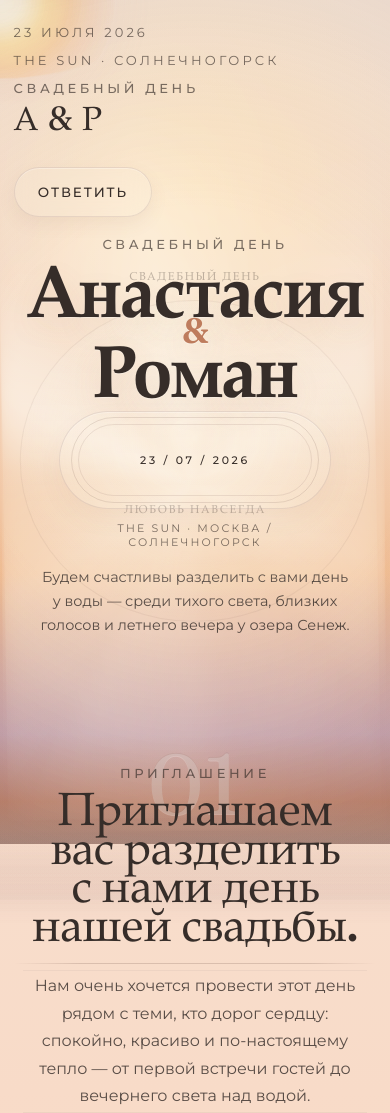
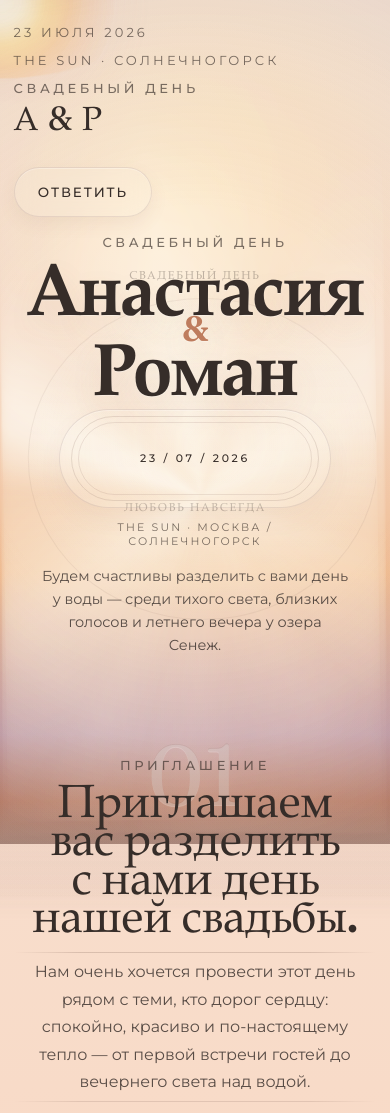
Before and after one commit to reqiii/SimpleLanding, a website built with Vite: page index.html in a window 390 px wide. Shown: the top 1113 px of the page. Built offline with nearby package versions, Linux system fonts and the light colour scheme.

Commit message:
Tighten mobile spatial centering and atmospheric continuity

```diff
--- a/src/styles/layout.css
+++ b/src/styles/layout.css
@@ -48,6 +48,10 @@
   padding-block: var(--space-section-tight);
 }
 
+.section--intro {
+  padding-block: clamp(2.2rem, 5.8vw, 3.4rem);
+}
+
 .section--hero,
 .section--date {
   padding-block: var(--space-section-medium);
@@ -65,7 +69,7 @@
 }
 
 .section--hero + .section--intro {
-  margin-top: clamp(-2rem, -2.5vw, -1rem);
+  margin-top: clamp(-2.6rem, -3.5vw, -1.4rem);
 }
 
 .section--timeline + .section--details {
@@ -94,7 +98,7 @@
 
 .background-system__horizon {
   background: var(--gradient-background-horizon);
-  mix-blend-mode: multiply;
+  mix-blend-mode: soft-light;
   opacity: var(--atmo-horizon-opacity);
   transform: translateY(var(--horizon-shift));
 }
@@ -159,6 +163,7 @@
 }
 
 .background-system__light--rays-soft,
+.background-system__light--rays-focus,
 .background-system__light--rays-structure {
   inset: 0;
   mix-blend-mode: screen;
@@ -170,14 +175,21 @@
 
 .background-system__light--rays-soft {
   background-image: var(--gradient-sun-rays-soft);
-  filter: blur(10px);
+  filter: blur(8px);
   opacity: var(--atmo-ray-soft-opacity);
   animation: sunriseRaySoftDrift 38s cubic-bezier(0.3, 0.05, 0.25, 1) infinite alternate;
 }
 
+.background-system__light--rays-focus {
+  background-image: var(--gradient-sun-rays-focus);
+  filter: blur(3px);
+  opacity: var(--atmo-ray-focus-opacity);
+  animation: sunriseRayFocusDrift 28s cubic-bezier(0.32, 0.08, 0.3, 1) infinite alternate;
+}
+
 .background-system__light--rays-structure {
   background-image: var(--gradient-sun-rays-structure);
-  filter: blur(4px);
+  filter: blur(3px);
   opacity: var(--atmo-ray-structure-opacity);
   animation:
     sunriseRayStructureDrift 31s cubic-bezier(0.35, 0.08, 0.28, 1) infinite alternate,
@@ -202,6 +214,7 @@
   background: var(--gradient-background-haze);
   mix-blend-mode: screen;
   opacity: var(--atmo-haze-opacity);
+  transform: translateY(calc(var(--horizon-shift) * 0.2));
 }
 
 .background-system__vignette {
@@ -247,21 +260,26 @@
   }
 
   .background-system__light--reflection {
-    top: calc(84.5% + var(--horizon-shift));
+    top: calc(83.3% + var(--horizon-shift));
     width: 112vw;
     height: clamp(7.8rem, 30vw, 10.2rem);
     filter: blur(8px);
-    opacity: calc(var(--atmo-reflection-opacity) * 0.86);
+    opacity: calc(var(--atmo-reflection-opacity) * 0.82);
   }
 
   .background-system__light--rays-soft {
-    filter: blur(8px);
-    opacity: calc(var(--atmo-ray-soft-opacity) * 1.16);
+    filter: blur(6px);
+    opacity: calc(var(--atmo-ray-soft-opacity) * 1.12);
+  }
+
+  .background-system__light--rays-focus {
+    filter: blur(2.2px);
+    opacity: calc(var(--atmo-ray-focus-opacity) * 1.05);
   }
 
   .background-system__light--rays-structure {
-    filter: blur(3px);
-    opacity: calc(var(--atmo-ray-structure-opacity) * 1.12);
+    filter: blur(2.2px);
+    opacity: calc(var(--atmo-ray-structure-opacity) * 1.08);
     -webkit-mask-image: radial-gradient(105% 66% at var(--sun-center-x) var(--sun-center-y), rgba(0, 0, 0, 0.95) 0%, rgba(0, 0, 0, 0.7) 52%, rgba(0, 0, 0, 0.2) 71%, rgba(0, 0, 0, 0) 88%);
     mask-image: radial-gradient(105% 66% at var(--sun-center-x) var(--sun-center-y), rgba(0, 0, 0, 0.95) 0%, rgba(0, 0, 0, 0.7) 52%, rgba(0, 0, 0, 0.2) 71%, rgba(0, 0, 0, 0) 88%);
   }
@@ -283,15 +301,21 @@
   }
 
   .background-system__light--rays-soft {
-    opacity: calc(var(--atmo-ray-soft-opacity) * 1.12);
-    filter: blur(9px);
-    animation-duration: 32s;
+    opacity: calc(var(--atmo-ray-soft-opacity) * 1.06);
+    filter: blur(5.6px);
+    animation-duration: 30s;
+  }
+
+  .background-system__light--rays-focus {
+    opacity: calc(var(--atmo-ray-focus-opacity) * 1.14);
+    filter: blur(1.7px);
+    animation-duration: 22s;
   }
 
   .background-system__light--rays-structure {
-    opacity: calc(var(--atmo-ray-structure-opacity) * 1.2);
-    filter: blur(2.8px);
-    animation-duration: 24s, 13s;
+    opacity: calc(var(--atmo-ray-structure-opacity) * 1.12);
+    filter: blur(1.9px);
+    animation-duration: 22s, 12s;
   }
 
   .background-system__haze {
@@ -312,7 +336,7 @@
   }
 
   .background-system__light--reflection {
-    top: calc(84% + var(--horizon-shift));
-    opacity: calc(var(--atmo-reflection-opacity) * 0.96);
+    top: calc(83% + var(--horizon-shift));
+    opacity: calc(var(--atmo-reflection-opacity) * 0.86);
   }
 }
--- a/src/styles/motion.css
+++ b/src/styles/motion.css
@@ -51,6 +51,11 @@
   to { transform: translate3d(1.9%, 1.8%, 0) scale(1.06) rotate(1deg); opacity: 0.78; }
 }
 
+@keyframes sunriseRayFocusDrift {
+  from { transform: translate3d(-1.2%, -1%, 0) scale(0.97) rotate(-0.7deg); opacity: 0.48; }
+  to { transform: translate3d(1.2%, 1%, 0) scale(1.03) rotate(0.6deg); opacity: 0.72; }
+}
+
 @keyframes sunriseRayStructureDrift {
   from { transform: translate3d(-0.9%, -1.3%, 0) scale(0.97) rotate(-0.6deg); opacity: 0.34; }
   to { transform: translate3d(1.1%, 1.1%, 0) scale(1.03) rotate(0.6deg); opacity: 0.56; }
--- a/src/styles/sections.css
+++ b/src/styles/sections.css
@@ -29,7 +29,7 @@
   border-radius: 50%;
   border: 1px solid rgba(128, 100, 92, 0.09);
   background:
-    radial-gradient(circle at 50% 43%, rgba(255, 248, 236, 0.31), rgba(255, 246, 232, 0.08) 48%, rgba(255, 246, 232, 0) 73%),
+    radial-gradient(circle at var(--sun-center-x) 46%, rgba(255, 248, 236, 0.29), rgba(255, 246, 232, 0.07) 48%, rgba(255, 246, 232, 0) 73%),
     linear-gradient(180deg, rgba(255, 251, 244, 0.08), rgba(255, 246, 232, 0));
   z-index: 0;
   pointer-events: none;
@@ -190,7 +190,7 @@
   max-width: 30rem;
   color: var(--color-text-muted);
   font-size: clamp(0.96rem, 1.25vw, 1.1rem);
-  line-height: 1.82;
+  line-height: 1.72;
   text-align: center;
 }
 
@@ -301,36 +301,12 @@
 }
 
 .intro-ornament__frame::after {
-  inset: clamp(0.45rem, 1vw, 0.7rem) clamp(0.8rem, 2.1vw, 1.3rem);
-  border-top: 1px solid color-mix(in srgb, var(--glass-border-soft) 82%, rgba(255, 255, 255, 0.1));
-  border-bottom: 1px solid color-mix(in srgb, var(--glass-border-soft) 78%, rgba(255, 255, 255, 0.08));
-  border-left: 0;
-  border-right: 0;
-  border-radius: 0;
-  opacity: 0.65;
-  z-index: -1;
+  display: none;
 }
 
 .intro-ornament::before,
 .intro-ornament::after {
-  content: '';
-  position: absolute;
-  top: calc(50% + clamp(0.9rem, 2.6vw, 1.3rem));
-  width: var(--intro-loop-node-size);
-  height: var(--intro-loop-node-size);
-  border-radius: 50%;
-  border: 1px solid color-mix(in srgb, var(--glass-border) 82%, rgba(255, 255, 255, 0.04));
-  background: var(--color-overlay-strong);
-  box-shadow: 0 0 0 0.18rem var(--color-white-faint);
-  z-index: 1;
-}
-
-.intro-ornament::before {
-  left: clamp(0.15rem, 1.4vw, 1rem);
-}
-
-.intro-ornament::after {
-  right: clamp(0.15rem, 1.4vw, 1rem);
+  display: none;
 }
 
 .editorial-block__copy {
@@ -875,8 +851,8 @@
   background:
     radial-gradient(88% 64% at 50% 48%, color-mix(in srgb, var(--color-sunrise-core) 54%, white 14%), transparent 74%),
     var(--gradient-sun-halo);
-  opacity: var(--rsvp-halo-opacity, 0.34);
-  filter: blur(13px);
+  opacity: var(--rsvp-halo-opacity, 0.26);
+  filter: blur(11px);
   z-index: -1;
 }
 
@@ -891,8 +867,8 @@
 }
 
 .rsvp-layout__frame::before {
-  border: 1px solid color-mix(in srgb, var(--glass-border) 72%, rgba(255, 255, 255, 0.14));
-  background: color-mix(in srgb, var(--glass-fill-soft) 70%, rgba(255, 255, 255, 0.01));
+  border: 1px solid color-mix(in srgb, var(--glass-border) 58%, rgba(255, 255, 255, 0.14));
+  background: color-mix(in srgb, var(--glass-fill-soft) 54%, rgba(255, 255, 255, 0.01));
   box-shadow: inset 0 1px 0 rgba(255, 255, 255, 0.2);
   backdrop-filter: blur(calc(var(--glass-blur) * 0.8));
   -webkit-backdrop-filter: blur(calc(var(--glass-blur) * 0.8));
@@ -1172,7 +1148,7 @@
   }
 
   .intro-ornament__frame::after {
-    inset: clamp(0.42rem, 1.6vw, 0.56rem) clamp(0.56rem, 2vw, 0.76rem);
+    display: none;
   }
 
   .intro-ornament::before,
@@ -1183,17 +1159,17 @@
   .hero-stage {
     min-height: auto;
     gap: 0.9rem;
-    padding: clamp(0.7rem, 2.6vw, 1.2rem) 0 clamp(0.7rem, 3.1vw, 1.25rem);
+    padding: clamp(0.45rem, 1.8vw, 0.9rem) 0 clamp(0.5rem, 2.2vw, 0.9rem);
   }
 
   .hero-stage__composition {
     width: min(100%, 31rem);
-    min-height: clamp(16.5rem, 76vw, 20.5rem);
+    min-height: clamp(15.8rem, 72vw, 19.8rem);
     gap: 0.7rem;
   }
 
   .hero-stage__core {
-    min-height: clamp(14.8rem, 64vw, 18rem);
+    min-height: clamp(14rem, 60vw, 17rem);
   }
 
   .hero-stage__title,
@@ -1233,9 +1209,9 @@
   }
 
   .hero-stage__poetic {
-    max-width: 22rem;
+    max-width: 21rem;
     font-size: clamp(0.9rem, 3.7vw, 1rem);
-    line-height: 1.66;
+    line-height: 1.6;
   }
 
   .venue-ornament__frame {
@@ -1289,8 +1265,8 @@
     width: 118%;
     height: clamp(11rem, 38vw, 14rem);
     inset: 54% auto auto 50%;
-    opacity: 0.32;
-    filter: blur(13px);
+    opacity: 0.24;
+    filter: blur(10px);
   }
 
   .rsvp-form {
@@ -1353,8 +1329,8 @@
 
 @media (max-width: 430px) {
   .hero-stage {
-    padding-top: 0.35rem;
-    gap: 0.45rem;
+    padding-top: 0.25rem;
+    gap: 0.35rem;
   }
 
   .hero-stage__inner {
@@ -1362,11 +1338,11 @@
   }
 
   .hero-stage__composition {
-    min-height: clamp(15rem, 80vw, 17.5rem);
+    min-height: clamp(14.1rem, 73vw, 16.7rem);
   }
 
   .hero-stage__core {
-    min-height: clamp(13.8rem, 68vw, 16.3rem);
+    min-height: clamp(13rem, 63vw, 15.6rem);
   }
 
   .hero-stage__title {
@@ -1390,11 +1366,11 @@
   }
 
   .hero-stage__poetic {
-    max-width: 19.8rem;
+    max-width: 19.2rem;
   }
 
   .editorial-block {
-    gap: 0.9rem;
+    gap: 0.65rem;
   }
 
   .editorial-block--intro {
@@ -1403,11 +1379,11 @@
 
   .intro-ornament {
     --intro-loop-height: auto;
-    gap: 0.55rem;
+    gap: 0.4rem;
   }
 
   .intro-ornament__frame {
-    padding: 0.6rem 0.72rem;
+    padding: 0.4rem 0.55rem;
   }
 
   .editorial-block__copy {
--- a/src/styles/tokens.css
+++ b/src/styles/tokens.css
@@ -61,20 +61,21 @@
   --color-accent-mist-deep: rgba(172, 141, 128, 0.24);
   --color-bg-vignette: rgba(153, 125, 112, 0.24);
 
-  --atmo-horizon-opacity: 0.44;
-  --atmo-sea-opacity: 0.4;
-  --atmo-depth-opacity: 0.26;
+  --atmo-horizon-opacity: 0.4;
+  --atmo-sea-opacity: 0.34;
+  --atmo-depth-opacity: 0.21;
   --atmo-sun-orb-opacity: 0.96;
   --atmo-sun-core-opacity: 0.95;
   --atmo-sun-halo-opacity: 0.44;
   --atmo-reflection-opacity: 0.36;
   --atmo-ray-soft-opacity: 0.66;
   --atmo-ray-structure-opacity: 0.44;
+  --atmo-ray-focus-opacity: 0.36;
   --atmo-haze-opacity: 0.22;
   --atmo-vignette-opacity: 0.58;
-  --sun-center-x: 50%;
-  --sun-center-y: 53.2%;
-  --horizon-shift: 6.6%;
+  --sun-center-x: 51.2%;
+  --sun-center-y: 54%;
+  --horizon-shift: 6.2%;
 
   --glass-blur: 13px;
   --glass-blur-strong: 16px;
@@ -116,10 +117,10 @@
       var(--color-sunrise-sea-coral) 94.5%,
       #a9887b 100%
     );
-  --gradient-background-horizon: linear-gradient(180deg, rgba(183, 149, 164, 0) 85%, rgba(160, 126, 145, 0.2) 93%, rgba(160, 126, 145, 0.08) 97%, rgba(160, 126, 145, 0) 100%);
-  --gradient-background-sea: linear-gradient(180deg, rgba(210, 162, 146, 0) 84%, rgba(175, 114, 96, 0.14) 93%, rgba(147, 104, 93, 0.08) 98%, rgba(147, 104, 93, 0) 100%);
-  --gradient-background-depth: linear-gradient(180deg, rgba(127, 96, 87, 0) 90%, rgba(121, 90, 84, 0.08) 96%, rgba(113, 84, 79, 0.16) 100%);
-  --gradient-background-haze: radial-gradient(circle at var(--sun-center-x) 17%, rgba(255, 240, 211, 0.44) 0%, rgba(255, 228, 198, 0.12) 44%, rgba(255, 255, 255, 0) 73%);
+  --gradient-background-horizon: linear-gradient(180deg, rgba(183, 149, 164, 0) 82%, rgba(160, 126, 145, 0.15) 90%, rgba(160, 126, 145, 0.07) 95%, rgba(160, 126, 145, 0) 100%);
+  --gradient-background-sea: linear-gradient(180deg, rgba(210, 162, 146, 0) 80%, rgba(175, 114, 96, 0.1) 90%, rgba(147, 104, 93, 0.07) 96%, rgba(147, 104, 93, 0) 100%);
+  --gradient-background-depth: linear-gradient(180deg, rgba(127, 96, 87, 0) 86%, rgba(121, 90, 84, 0.06) 94%, rgba(113, 84, 79, 0.12) 100%);
+  --gradient-background-haze: radial-gradient(circle at var(--sun-center-x) 19%, rgba(255, 240, 211, 0.42) 0%, rgba(255, 228, 198, 0.13) 49%, rgba(255, 255, 255, 0) 78%);
   --gradient-sun-orb: radial-gradient(circle, rgba(255, 255, 248, 1) 0%, rgba(255, 247, 218, 0.98) 24%, rgba(255, 222, 165, 0.84) 42%, rgba(255, 206, 144, 0.2) 60%, rgba(255, 206, 144, 0) 74%);
   --gradient-sun-core: radial-gradient(circle, rgba(255, 255, 250, 1) 0%, rgba(255, 252, 236, 1) 12%, rgba(255, 232, 176, 0.92) 26%, rgba(255, 206, 142, 0.56) 40%, rgba(255, 186, 126, 0.18) 56%, rgba(255, 186, 126, 0) 68%);
   --gradient-sun-halo: radial-gradient(circle, rgba(255, 232, 182, 0.48) 0%, rgba(233, 172, 149, 0.2) 38%, rgba(194, 154, 166, 0.08) 54%, rgba(183, 146, 164, 0) 72%);
@@ -157,6 +158,21 @@
       rgba(255, 255, 255, 0) 100%
     ),
     radial-gradient(110% 52% at var(--sun-center-x) var(--sun-center-y), rgba(255, 230, 189, 0.56), rgba(255, 230, 189, 0) 66%);
+  --gradient-sun-rays-focus:
+    conic-gradient(
+      from -88deg at var(--sun-center-x) var(--sun-center-y),
+      rgba(255, 255, 255, 0) 0%,
+      rgba(255, 250, 232, 0.78) 5%,
+      rgba(255, 255, 255, 0) 11%,
+      rgba(251, 206, 171, 0.48) 22%,
+      rgba(255, 255, 255, 0) 30%,
+      rgba(255, 245, 216, 0.64) 43%,
+      rgba(255, 255, 255, 0) 53%,
+      rgba(240, 178, 146, 0.4) 67%,
+      rgba(255, 255, 255, 0) 78%,
+      rgba(255, 243, 214, 0.54) 89%,
+      rgba(255, 255, 255, 0) 100%
+    );
   --gradient-sea-reflection: radial-gradient(58% 56% at var(--sun-center-x) 18%, rgba(242, 180, 133, 0.46) 0%, rgba(199, 128, 108, 0.18) 40%, rgba(199, 128, 108, 0) 72%);
   --gradient-vignette: radial-gradient(circle at center, rgba(255, 255, 255, 0) 46%, rgba(181, 151, 137, 0.16) 82%, var(--color-bg-vignette) 100%);
   --texture-grain: radial-gradient(rgba(255, 255, 255, 0.72) 0.65px, transparent 0.65px);
@@ -218,9 +234,9 @@
     --container-pad: clamp(0.625rem, 3.8vw, 0.85rem);
     --radius-xl: 2rem;
     --radius-lg: 1.8rem;
-    --sun-center-x: 50%;
-    --sun-center-y: 57.4%;
-    --horizon-shift: 8.8%;
+    --sun-center-x: 51.8%;
+    --sun-center-y: 58.6%;
+    --horizon-shift: 8.2%;
     --space-7: clamp(4rem, 12vw, 5.5rem);
     --space-8: clamp(5rem, 14vw, 7rem);
     --space-section-tight: clamp(3.3rem, 9vw, 4.6rem);
@@ -241,19 +257,20 @@
         var(--color-sunrise-sea-coral) 95%,
         #a9887b 100%
       );
-    --gradient-background-haze: radial-gradient(circle at var(--sun-center-x) 23%, rgba(255, 240, 211, 0.4) 0%, rgba(255, 228, 198, 0.11) 46%, rgba(255, 255, 255, 0) 74%);
-    --gradient-background-horizon: linear-gradient(180deg, rgba(183, 149, 164, 0) 89%, rgba(160, 126, 145, 0.22) 96%, rgba(160, 126, 145, 0.02) 100%);
-    --gradient-background-sea: linear-gradient(180deg, rgba(210, 162, 146, 0) 88%, rgba(175, 114, 96, 0.14) 95%, rgba(147, 104, 93, 0.04) 100%);
-    --gradient-background-depth: linear-gradient(180deg, rgba(127, 96, 87, 0) 91%, rgba(121, 90, 84, 0.08) 97%, rgba(113, 84, 79, 0.14) 100%);
-    --atmo-ray-soft-opacity: 0.78;
-    --atmo-ray-structure-opacity: 0.52;
+    --gradient-background-haze: radial-gradient(circle at var(--sun-center-x) 24%, rgba(255, 240, 211, 0.42) 0%, rgba(255, 228, 198, 0.14) 50%, rgba(255, 255, 255, 0) 80%);
+    --gradient-background-horizon: linear-gradient(180deg, rgba(183, 149, 164, 0) 86%, rgba(160, 126, 145, 0.16) 94%, rgba(160, 126, 145, 0.03) 100%);
+    --gradient-background-sea: linear-gradient(180deg, rgba(210, 162, 146, 0) 83%, rgba(175, 114, 96, 0.11) 92%, rgba(147, 104, 93, 0.03) 100%);
+    --gradient-background-depth: linear-gradient(180deg, rgba(127, 96, 87, 0) 87%, rgba(121, 90, 84, 0.07) 95%, rgba(113, 84, 79, 0.12) 100%);
+    --atmo-ray-soft-opacity: 0.86;
+    --atmo-ray-structure-opacity: 0.58;
+    --atmo-ray-focus-opacity: 0.48;
   }
 }
 
 @media (max-width: 430px) {
   :root {
-    --sun-center-x: 50%;
-    --sun-center-y: 58.4%;
-    --horizon-shift: 9.4%;
+    --sun-center-x: 52.2%;
+    --sun-center-y: 59.3%;
+    --horizon-shift: 8.9%;
   }
 }
--- a/src/ui/background/BackgroundLayers.js
+++ b/src/ui/background/BackgroundLayers.js
@@ -8,6 +8,7 @@
     <div class="background-system__light background-system__light--sun"></div>
     <div class="background-system__light background-system__light--halo"></div>
     <div class="background-system__light background-system__light--rays-soft"></div>
+    <div class="background-system__light background-system__light--rays-focus"></div>
     <div class="background-system__light background-system__light--rays-structure"></div>
     <div class="background-system__light background-system__light--reflection"></div>
     <div class="background-system__haze"></div>
```
